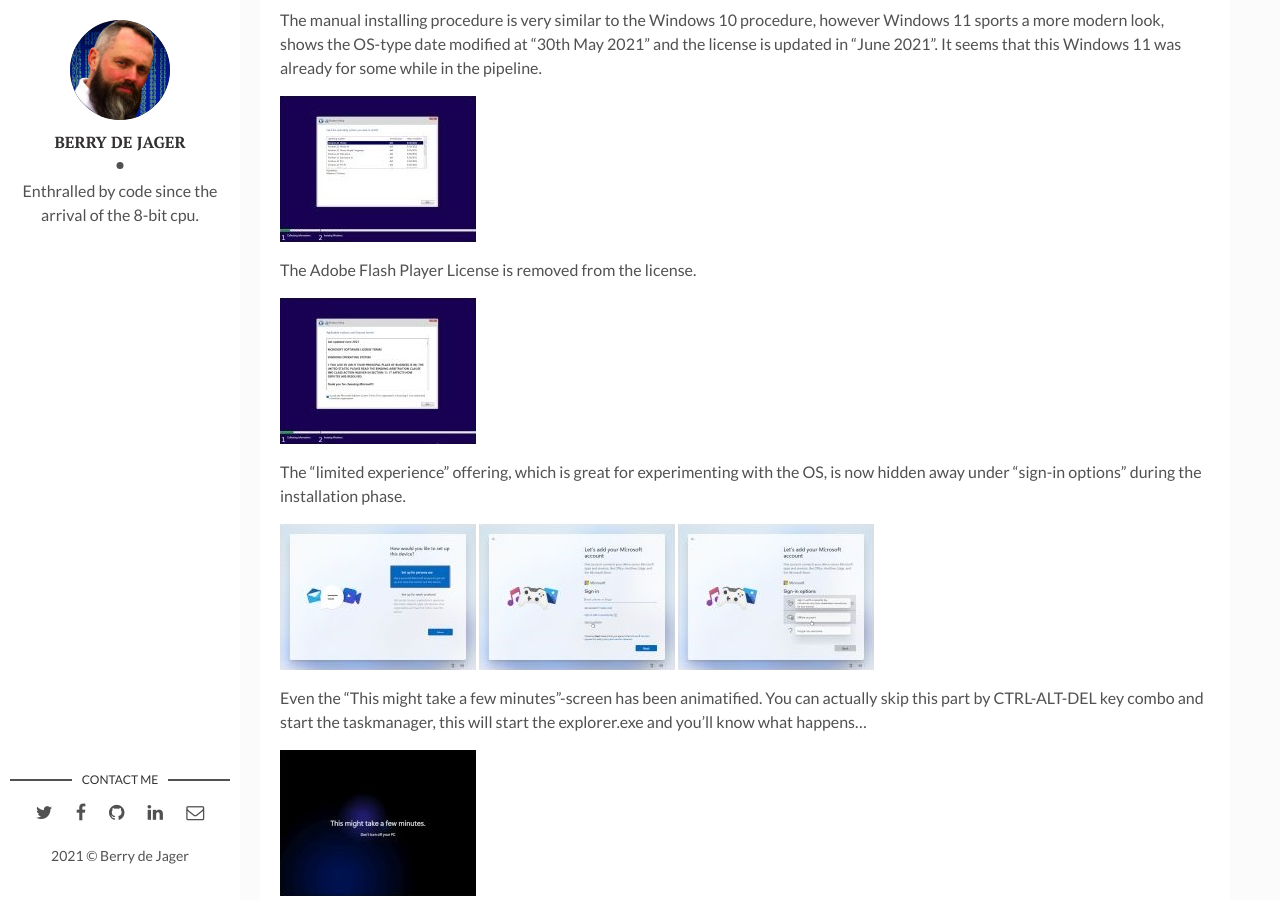
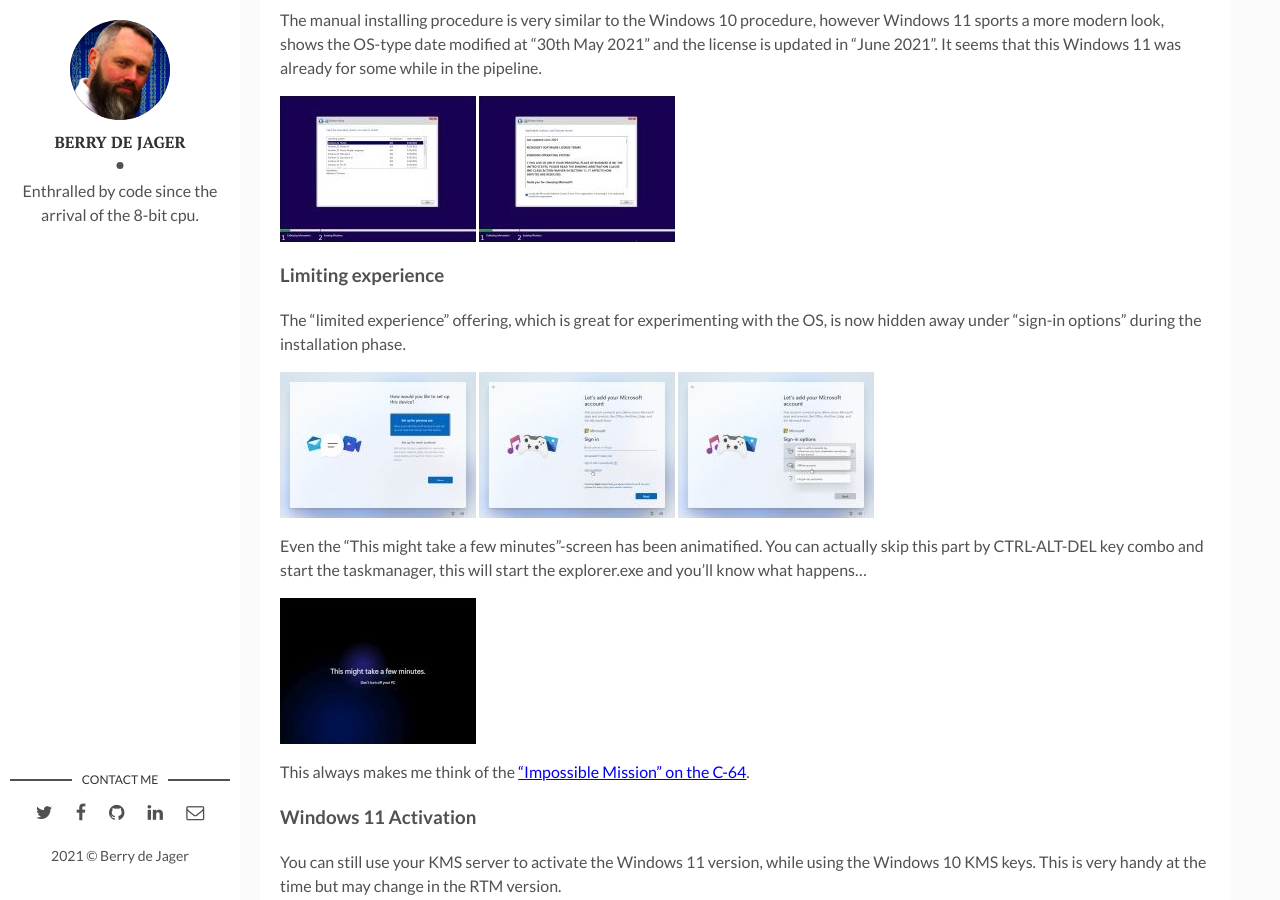
Before and after one commit to berrydejager/code.berrydejager.com, a Jekyll site: the page built from _posts/2021-06-17-Windows-11-sneak-preview.markdown, in a window 1280 px wide and 900 px high, scrolled down 1673 px. Built offline with Jekyll 4.4.1, drawn with Linux system fonts in a browser that asks for light colours; comment, search, counter and statistics services are not loaded.

Commit message:
Update 2021-06-17-Windows-11-sneak-preview.markdown

```diff
--- a/_posts/2021-06-17-Windows-11-sneak-preview.markdown
+++ b/_posts/2021-06-17-Windows-11-sneak-preview.markdown
@@ -49,11 +49,9 @@
 
 The manual installing procedure is very similar to the Windows 10 procedure, however Windows 11 sports a more modern look, shows the OS-type date modified at "30th May 2021" and the license is updated in "June 2021". It seems that this Windows 11 was already for some while in the pipeline.
 
-[![](/assets/img/Window_11_sneak_preview_img00_t.jpg)](/assets/img/Window_11_sneak_preview_img00.png){:target="_blank"}
+[![](/assets/img/Window_11_sneak_preview_img00_t.jpg)](/assets/img/Window_11_sneak_preview_img00.png){:target="_blank"} [![](/assets/img/Window_11_sneak_preview_img01_t.jpg)](/assets/img/Window_11_sneak_preview_img01.png){:target="_blank"}
 
-The Adobe Flash Player License is removed from the license.
-
-[![](/assets/img/Window_11_sneak_preview_img01_t.jpg)](/assets/img/Window_11_sneak_preview_img01.png){:target="_blank"}
+### Limiting experience
 
 The "limited experience" offering, which is great for experimenting with the OS, is now hidden away under "sign-in options" during the installation phase.
 
@@ -62,6 +60,8 @@
 Even the "This might take a few minutes"-screen has been animatified. You can actually skip this part by CTRL-ALT-DEL key combo and start the taskmanager, this will start the explorer.exe and you'll know what happens...
 
 [![](/assets/img/Window_11_sneak_preview_img07_t.jpg)](/assets/img/Window_11_sneak_preview_img07.png){:target="_blank"}
+
+This always makes me think of the ["Impossible Mission" on the C-64](https://youtu.be/ivHFP3dJAkM?t=18).
 
 ### Windows 11 Activation
 
```
